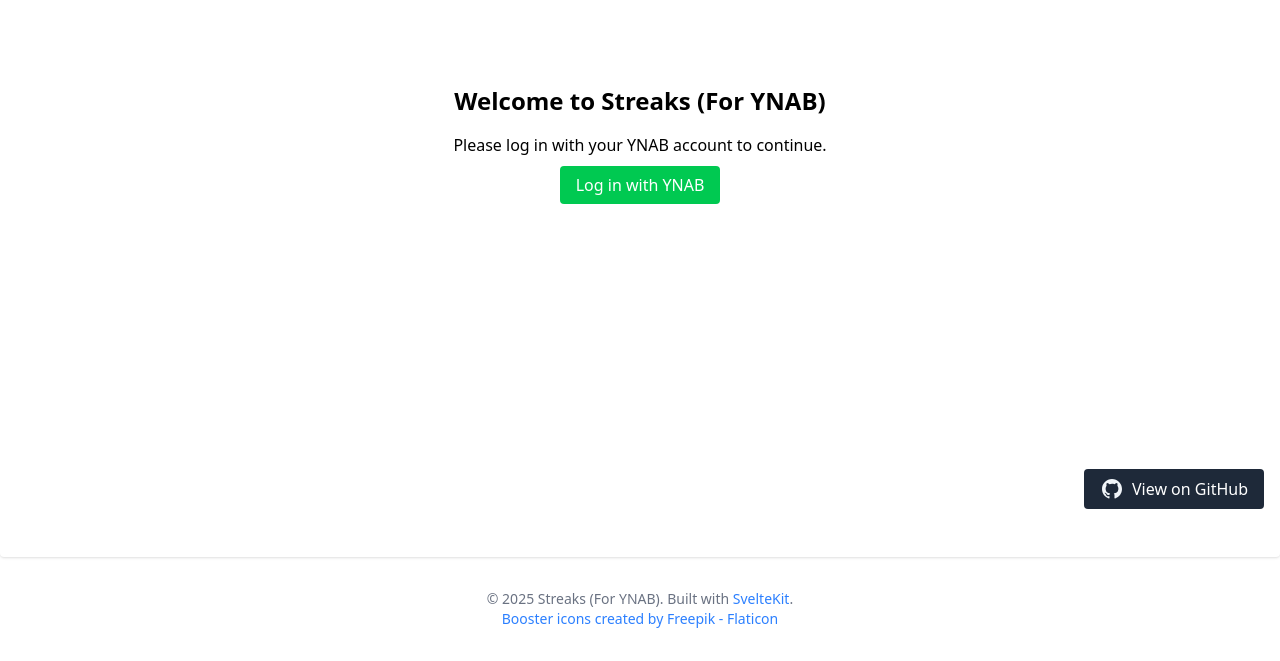
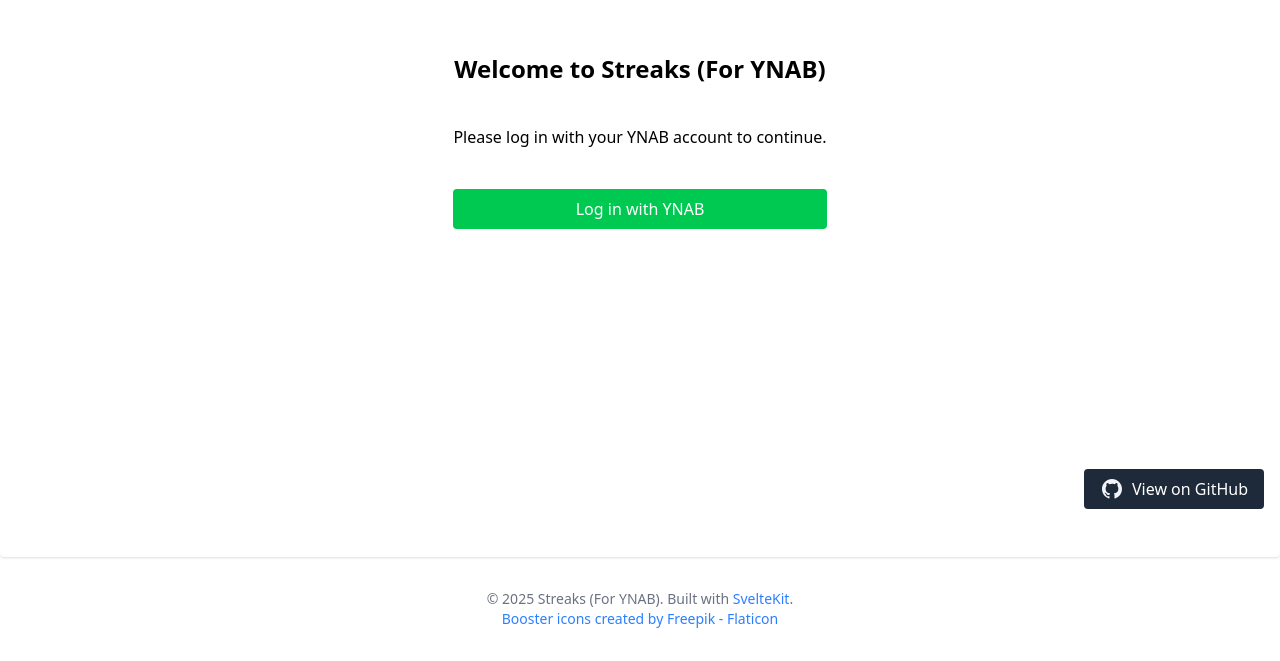
Before and after one commit to danielh-official/streaksforynab, a SvelteKit app: page / in a window 1280 px wide. Shown: the part 275-936 px from the top of the page. Built offline with nearby package versions, Linux system fonts and the light colour scheme.

Commit message:
fix: handle invalid YNAB access token and improve error messaging

```diff
--- a/src/routes/+page.svelte
+++ b/src/routes/+page.svelte
@@ -7,8 +7,6 @@
 	import { liveQuery } from 'dexie';
 
 	let loading = $state(false);
-
-	// MARK: - onMount
 
 	onMount(async () => {
 		loading = true;
@@ -65,7 +63,14 @@
 			alert('Budgets fetched and stored locally!');
 		} catch (error) {
 			console.error('Error fetching budgets from YNAB:', error);
-			alert('Failed to fetch budgets from YNAB. Please try again.');
+
+			if ((error as ynab.ErrorResponse).error.id === '401') {
+				alert('Your YNAB access token is invalid or has expired. Please log in again.');
+				sessionStorage.removeItem('ynab_access_token');
+				window.location.reload();
+			} else {
+				alert('Failed to fetch budgets from YNAB. Please try again.');
+			}
 		}
 	}
 
@@ -115,7 +120,7 @@
 			</table>
 		</div>
 	{:else}
-		<div class="text-center">
+		<div class="text-center flex flex-col gap-y-6">
 			<h1 class="text-2xl font-bold mb-4">Welcome to Streaks (For YNAB)</h1>
 			<p class="mb-4">Please log in with your YNAB account to continue.</p>
 			<a href={$authUrl} class="bg-green-500 text-white px-4 py-2 rounded hover:bg-green-600"
```
